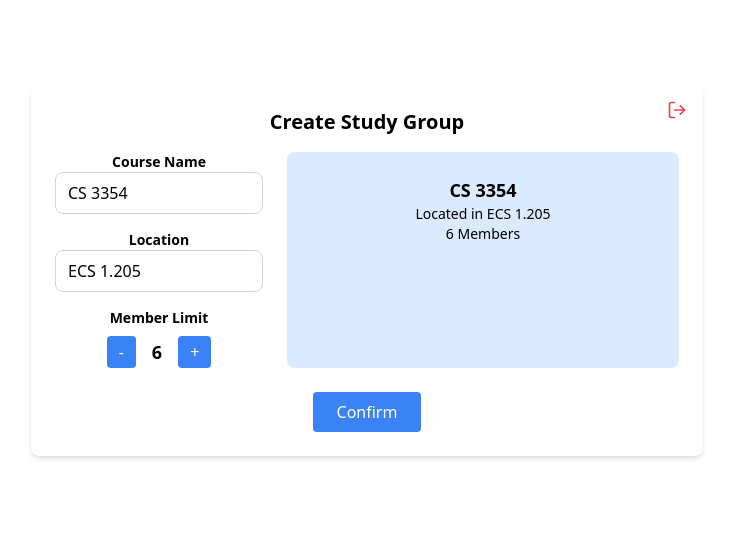
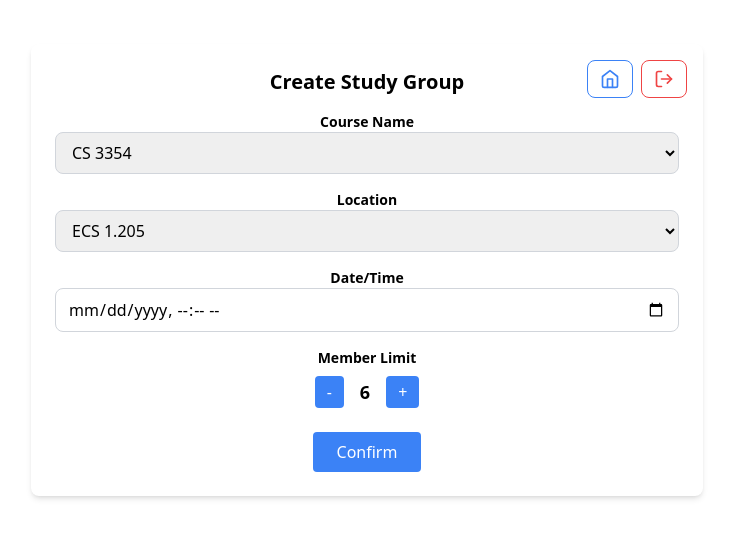
Before and after one commit to UTD-Fall-2024-Sec-6/Group-7, a React (Vite) app in the folder classcohort/app/: page /create in a window 1280 px wide. Shown: the part 162-700 px from the top of the page, without its empty margins (273-1006 px from the left). Built offline with nearby package versions, Linux system fonts and the light colour scheme.

Commit message:
update test cases for homepage, create

```diff
--- a/classcohort/app/src/App.jsx
+++ b/classcohort/app/src/App.jsx
@@ -3,7 +3,6 @@ import Signin from "./Signin.jsx";
 import Signup from "./Signup.jsx";
 import Homepage from "./homepage.jsx";
 import Create from "./create.jsx";
-import Join from "./join.jsx";
 import Chat from "./chat.jsx";
 import Select from "./Select.jsx"
 import "./App.css";
@@ -18,7 +17,6 @@ function App() {
         <Route path="/signup" element={<Signup />} />
         <Route path="/app" element={<Homepage />} />
         <Route path="/create" element={<Create />} />
-        <Route path="/join" element={<Join />} />
         <Route path="/chat" element={<Chat />} />
         <Route path="/select" element={<Select />} />
       </Routes>
--- a/classcohort/app/src/Select.jsx
+++ b/classcohort/app/src/Select.jsx
@@ -1,58 +1,109 @@
-import React, { useState } from "react";
+import React, { useState, useEffect } from "react";
 import { useNavigate } from "react-router-dom";
-import { FiLogOut } from "react-icons/fi"; // Importing the logout icon
+import { FiLogOut, FiHome } from "react-icons/fi"; // Importing icons
 
 const Select = () => {
   const navigate = useNavigate();
-    const [courses] = useState([
-        { name: "CS 3354", location: "ECS 1.205", memberLimit: 24 },
-        { name: "CS 4341", location: "ECS 1.206", memberLimit: 7 },
-        { name: "CS 3230", location: "ECS 2.101", memberLimit: 26 },
-        { name: "CS 2305", location: "ECS 2.102", memberLimit: 15 },
-    ]);
+
+  // Retrieve study groups from localStorage or use predefined courses
+  const [courses, setCourses] = useState(
+    JSON.parse(localStorage.getItem("studyGroups")) || []
+  );
+
+  useEffect(() => {
+    // Update localStorage when courses change
+    localStorage.setItem("studyGroups", JSON.stringify(courses));
+  }, [courses]);
+
+  const handleHomePage = () => {
+    navigate("/app");
+  };
 
   const handleSignOut = () => {
-        // Perform sign-out logic here
-        navigate("/signin"); // Redirect to the sign-in page or appropriate route
+    navigate("/signin");
+  };
+
+  const handleDelete = (index) => {
+    const updatedCourses = courses.filter((_, i) => i !== index);
+    setCourses(updatedCourses);
+    localStorage.setItem("studyGroups", JSON.stringify(updatedCourses)); // Update localStorage
   };
 
   return (
     <>
       <main className="h-screen flex items-center justify-center">
         <div className="bg-white p-6 rounded-lg shadow-md w-full max-w-4xl relative">
-                    {/* Sign Out Icon */}
+          {/* Navigation Buttons */}
+          <div className="absolute top-4 right-4 flex space-x-2">
+            {/* HomePage Button */}
+            <button
+              onClick={handleHomePage}
+              className="text-blue-500 hover:text-blue-600 px-3 py-2 rounded-lg border border-blue-500 hover:bg-blue-100 flex items-center space-x-1"
+              aria-label="HomePage"
+            >
+              <FiHome size={20} />
+            </button>
+
+            {/* Sign Out Button */}
             <button
               onClick={handleSignOut}
-                        className="absolute top-4 right-4 text-red-500 hover:text-red-600"
+              className="text-red-500 hover:text-red-600 px-3 py-2 rounded-lg border border-red-500 hover:bg-red-100 flex items-center space-x-1"
               aria-label="Sign Out"
             >
               <FiLogOut size={20} />
             </button>
+          </div>
 
           {/* Title */}
           <h2 className="text-xl font-bold text-center mb-6">
             Your Study Groups
           </h2>
 
-                    {/* Course Cards */}
-                    <div className="grid grid-cols-2 gap-6 md:grid-cols-3 lg:grid-cols-4">
+          {/* Courses Section */}
+          {courses.length > 0 ? (
+            <div
+              className="grid grid-cols-1 gap-4 md:grid-cols-2 lg:grid-cols-3 overflow-y-auto"
+              style={{ maxHeight: "400px" }} // Add scroll if there are many groups
+            >
               {courses.map((course, index) => (
                 <div
                   key={index}
-                                className="bg-blue-100 p-6 rounded-lg shadow-lg text-center flex flex-col items-center"
+                  className="relative bg-blue-100 p-6 rounded-lg shadow-lg text-center flex flex-col items-center"
                 >
                   <h3 className="text-lg font-bold mb-2">{course.name}</h3>
-                                <p className="text-sm mb-2">Located in {course.location}</p>
-                                <p className="text-sm mb-4">{course.memberLimit} Members</p>
+                  <p className="text-sm mb-2">
+                    <strong>Course Number:</strong> {course.courseName}
+                  </p>
+                  <p className="text-sm mb-2">
+                    <strong>Location:</strong> {course.location}
+                  </p>
+                  <p className="text-sm mb-4">
+                    <strong>Members:</strong> {course.memberLimit}
+                  </p>
+                  <div className="flex space-x-2">
                     <button
                       onClick={() => navigate("/chat")}
                       className="px-4 py-2 bg-blue-500 text-white rounded hover:bg-blue-600"
                     >
                       Select
                     </button>
+                    <button
+                      onClick={() => handleDelete(index)}
+                      className="px-4 py-2 bg-red-500 text-white rounded hover:bg-red-600"
+                    >
+                      Delete
+                    </button>
+                  </div>
                 </div>
               ))}
             </div>
+          ) : (
+            <div className="flex flex-col items-center justify-center h-64">
+              <p className="text-center text-gray-500">
+                No study groups available. Create one to get started!
+              </p>
+            </div>
+          )}
         </div>
       </main>
     </>
--- a/classcohort/app/src/chat.jsx
+++ b/classcohort/app/src/chat.jsx
@@ -1,6 +1,6 @@
 import React, { useState, useRef, useEffect } from "react";
 import { useNavigate } from "react-router-dom";
-import { FiLogOut } from "react-icons/fi"; // Importing the logout icon
+import { FiLogOut, FiHome } from "react-icons/fi"; // Importing icons
 
 const ChatPage = () => {
   const [chats, setChats] = useState([
@@ -11,7 +11,7 @@ const ChatPage = () => {
     { id: 5, name: "Chat 5" },
     { id: 6, name: "Chat 6" },
   ]);
-  const [currentChatId, setCurrentChatId] = useState(1); // Active chat ID
+  const [currentChatId, setCurrentChatId] = useState(1);
   const [chatHistories, setChatHistories] = useState({
     1: [{ id: 1, text: "Hello!", sender: "me" }],
     2: [{ id: 1, text: "Welcome to Chat 2", sender: "them" }],
@@ -24,7 +24,6 @@ const ChatPage = () => {
   const chatBoxRef = useRef(null);
   const navigate = useNavigate();
 
-  // Auto-scroll to the newest message
   useEffect(() => {
     if (chatBoxRef.current) {
       chatBoxRef.current.scrollTop = chatBoxRef.current.scrollHeight;
@@ -35,7 +34,6 @@ const ChatPage = () => {
     e.preventDefault();
     if (!newMessage.trim()) return;
 
-    // Add user message to the current chat history
     const userMessage = { id: Date.now(), text: newMessage, sender: "me" };
     setChatHistories((prevHistories) => ({
       ...prevHistories,
@@ -43,7 +41,6 @@ const ChatPage = () => {
     }));
     setNewMessage("");
 
-    // Simulated bot response
     setTimeout(() => {
       const botMessage = {
         id: Date.now() + 1,
@@ -60,41 +57,59 @@ const ChatPage = () => {
   const handleChatSwitch = (chatId) => {
     setCurrentChatId(chatId);
 
-    // If the chat does not exist in the history, initialize it
     setChatHistories((prevHistories) => ({
       ...prevHistories,
       [chatId]: prevHistories[chatId] || [],
     }));
   };
 
+  const handleHomePage = () => {
+    navigate("/app");
+  };
+
   const handleSignOut = () => {
-    // Perform sign-out logic
-    navigate("/signin"); // Redirect to sign-in page
+    navigate("/signin");
   };
 
   return (
     <>
       <main className="h-screen flex items-center justify-center">
         <div className="bg-white p-6 rounded-lg shadow-md w-full max-w-4xl relative">
+          {/* Navigation Buttons */}
+          <div className="absolute top-4 right-4 flex space-x-2">
+            {/* Homepage Button */}
+            <button
+              onClick={handleHomePage}
+              className="text-blue-500 hover:text-blue-600 px-3 py-2 rounded-lg border border-blue-500 hover:bg-blue-100 flex items-center space-x-1"
+              aria-label="HomePage"
+            >
+              <FiHome size={20} />
+            </button>
+
             {/* Sign Out Button */}
             <button
               onClick={handleSignOut}
-            className="absolute top-4 right-4 text-red-500 hover:text-red-600"
+              className="text-red-500 hover:text-red-600 px-3 py-2 rounded-lg border border-red-500 hover:bg-red-100 flex items-center space-x-1"
               aria-label="Sign Out"
             >
               <FiLogOut size={20} />
             </button>
+          </div>
 
           {/* Header */}
-          <h2 className="text-xl font-bold text-center mb-4">Message</h2>
+          <h2 className="text-xl font-bold text-center mb-4">
+            {chats.find((chat) => chat.id === currentChatId)?.name || "Message"}
+          </h2>
 
           {/* Main Content */}
           <div className="flex space-x-6">
             {/* Left Section: Recent Chats */}
             <div className="space-y-4 w-1/4">
-              <div>
               <h3 className="text-lg font-bold text-center">Recent Chats</h3>
-                <div className="bg-blue-100 rounded-lg p-2 space-y-2">
+              <div
+                className="bg-blue-100 rounded-lg p-2 space-y-2 overflow-y-auto"
+                style={{ maxHeight: "300px" }}
+              >
                 {chats.map((chat) => (
                   <p
                     key={chat.id}
@@ -108,7 +123,6 @@ const ChatPage = () => {
                     {chat.name}
                   </p>
                 ))}
-                </div>
               </div>
             </div>
 
@@ -160,16 +174,6 @@ const ChatPage = () => {
               </form>
             </div>
           </div>
-
-          {/* Navigation Button to /app */}
-          <div className="flex justify-center mt-4">
-            <button
-              onClick={() => navigate("/app")}
-              className="px-6 py-2 bg-green-500 text-white rounded hover:bg-green-600"
-            >
-              Go to HomePage
-            </button>
-          </div>
         </div>
       </main>
     </>
--- a/classcohort/app/src/create.jsx
+++ b/classcohort/app/src/create.jsx
@@ -1,12 +1,18 @@
 import React, { useState } from "react";
 import { useNavigate } from "react-router-dom";
-import { FiLogOut } from "react-icons/fi"; // Importing the logout icon
+import { FiLogOut, FiHome } from "react-icons/fi"; // Importing icons
 
 const CreateStudyGroup = () => {
   const navigate = useNavigate();
-  const [courseName, setCourseName] = useState("CS 3354");
-  const [location, setLocation] = useState("ECS 1.205");
+
+  const courseOptions = ["CS 3354", "CS 4341", "CS 3230", "CS 2305"];
+  const locationOptions = ["ECS 1.205", "ECS 1.206", "ECS 2.101", "ECS 2.102"];
+
+  const [courseName, setCourseName] = useState(courseOptions[0]); // Default to first option
+  const [location, setLocation] = useState(locationOptions[0]); // Default to first option
   const [memberLimit, setMemberLimit] = useState(6);
+  const [dateTime, setDateTime] = useState("");
+  const [dateError, setDateError] = useState(""); // To handle date/time errors
 
   const handleIncrement = () => {
     setMemberLimit((prev) => prev + 1);
@@ -17,22 +23,74 @@ const CreateStudyGroup = () => {
   };
 
   const handleSignOut = () => {
-    // Perform sign-out logic here
-    navigate("/signin"); // Redirect to the sign-in page or appropriate route
+    navigate("/signin");
+  };
+
+  const handleHomePage = () => {
+    navigate("/app");
+  };
+
+  const handleDateChange = (value) => {
+    setDateTime(value);
+    if (new Date(value) <= new Date()) {
+      setDateError("Please select a valid future date and time.");
+    } else {
+      setDateError("");
+    }
+  };
+
+  const handleConfirm = () => {
+    // Validate Date/Time
+    if (!dateTime || new Date(dateTime) <= new Date()) {
+      setDateError("Please select a valid future date and time.");
+      return;
+    }
+
+    // Validate Member Limit
+    if (memberLimit <= 0) {
+      alert("Member limit must be greater than 0!");
+      return;
+    }
+
+    // Save the study group information and navigate to the Select page
+    const newStudyGroup = { courseName, location, memberLimit, dateTime };
+
+    // Retrieve existing study groups from localStorage
+    const existingGroups =
+      JSON.parse(localStorage.getItem("studyGroups")) || [];
+
+    // Add new study group
+    const updatedGroups = [...existingGroups, newStudyGroup];
+    localStorage.setItem("studyGroups", JSON.stringify(updatedGroups));
+
+    // Navigate to the Select page
+    navigate("/select");
   };
 
   return (
     <>
       <main className="h-screen flex items-center justify-center">
         <div className="bg-white p-6 rounded-lg shadow-md w-full max-w-2xl relative">
-          {/* Sign Out Icon */}
+          {/* Navigation Buttons */}
+          <div className="absolute top-4 right-4 flex space-x-2">
+            {/* Homepage Button */}
+            <button
+              onClick={handleHomePage}
+              className="text-blue-500 hover:text-blue-600 px-3 py-2 rounded-lg border border-blue-500 hover:bg-blue-100 flex items-center space-x-1"
+              aria-label="HomePage"
+            >
+              <FiHome size={20} />
+            </button>
+
+            {/* Sign Out Button */}
             <button
               onClick={handleSignOut}
-            className="absolute top-4 right-4 text-red-500 hover:text-red-600"
+              className="text-red-500 hover:text-red-600 px-3 py-2 rounded-lg border border-red-500 hover:bg-red-100 flex items-center space-x-1"
               aria-label="Sign Out"
             >
               <FiLogOut size={20} />
             </button>
+          </div>
 
           {/* Header */}
           <h2 className="text-xl font-bold text-center mb-4">
@@ -40,27 +98,58 @@ const CreateStudyGroup = () => {
           </h2>
 
           {/* Main Content */}
-          <div className="flex space-x-6">
-            {/* Left Section: Inputs */}
-            <div className="space-y-4 w-1/3">
+          <div className="space-y-4">
+            {/* Course Name Dropdown */}
             <div>
               <label className="block text-sm font-bold">Course Name</label>
-                <input
-                  type="text"
+              <select
                 value={courseName}
                 onChange={(e) => setCourseName(e.target.value)}
                 className="w-full px-3 py-2 border border-gray-300 rounded-lg focus:outline-none focus:ring-2 focus:ring-blue-500"
-                />
+              >
+                {courseOptions.map((course) => (
+                  <option key={course} value={course}>
+                    {course}
+                  </option>
+                ))}
+              </select>
             </div>
+
+            {/* Location Dropdown */}
             <div>
               <label className="block text-sm font-bold">Location</label>
-                <input
-                  type="text"
+              <select
                 value={location}
                 onChange={(e) => setLocation(e.target.value)}
                 className="w-full px-3 py-2 border border-gray-300 rounded-lg focus:outline-none focus:ring-2 focus:ring-blue-500"
+              >
+                {locationOptions.map((loc) => (
+                  <option key={loc} value={loc}>
+                    {loc}
+                  </option>
+                ))}
+              </select>
+            </div>
+
+            {/* Date/Time Picker */}
+            <div>
+              <label className="block text-sm font-bold">Date/Time</label>
+              <input
+                type="datetime-local"
+                value={dateTime}
+                onChange={(e) => handleDateChange(e.target.value)}
+                className={`w-full px-3 py-2 border ${
+                  dateError ? "border-red-500" : "border-gray-300"
+                } rounded-lg focus:outline-none focus:ring-2 ${
+                  dateError ? "focus:ring-red-500" : "focus:ring-blue-500"
+                }`}
               />
+              {dateError && (
+                <p className="text-red-500 text-sm mt-1">{dateError}</p>
+              )}
             </div>
+
+            {/* Member Limit */}
             <div>
               <label className="block text-sm font-bold text-center">
                 Member Limit
@@ -83,18 +172,10 @@ const CreateStudyGroup = () => {
             </div>
           </div>
 
-            {/* Right Section: Preview Box */}
-            <div className="flex-grow bg-blue-100 rounded-lg p-6 text-center">
-              <h3 className="text-lg font-bold">{courseName}</h3>
-              <p className="text-sm">Located in {location}</p>
-              <p className="text-sm">{memberLimit} Members</p>
-            </div>
-          </div>
-
           {/* Confirm Button */}
           <div className="flex justify-center mt-6">
             <button
-              onClick={() => navigate("/join")}
+              onClick={handleConfirm}
               className="px-6 py-2 bg-blue-500 text-white rounded hover:bg-blue-600"
             >
               Confirm
--- a/classcohort/app/src/join.jsx
+++ /dev/null
@@ -1,97 +0,0 @@
-import React, { useState } from "react";
-import { useNavigate } from "react-router-dom";
-import { FiLogOut } from "react-icons/fi"; // Importing the logout icon
-
-const CreateStudyGroup = () => {
-  const navigate = useNavigate();
-  const [courseName, setCourseName] = useState("CS 3354");
-  const [location, setLocation] = useState("ECS 1.205");
-  const [memberLimit, setMemberLimit] = useState(6);
-
-  const handleIncrement = () => {
-    setMemberLimit((prev) => prev + 1);
-  };
-
-  const handleDecrement = () => {
-    if (memberLimit > 1) setMemberLimit((prev) => prev - 1);
-  };
-
-  const handleSignOut = () => {
-    // Perform sign-out logic here
-    navigate("/signin"); // Redirect to the sign-in page
-  };
-
-  return (
-    <>
-      <main className="h-screen flex items-center justify-center">
-        <div className="bg-white p-6 rounded-lg shadow-md w-full max-w-2xl relative">
-          {/* Sign Out Button */}
-          <button
-            onClick={handleSignOut}
-            className="absolute top-4 right-4 text-red-500 hover:text-red-600"
-            aria-label="Sign Out"
-          >
-            <FiLogOut size={20} />
-          </button>
-
-          {/* Header */}
-          <h2 className="text-xl font-bold text-center mb-4">Join Study Group</h2>
-
-          {/* Main Content */}
-          <div className="flex space-x-6">
-            {/* Left Section: Inputs */}
-            <div className="space-y-4 w-1/3">
-              <div>
-                <label className="block text-sm font-bold">Course Name</label>
-                <input
-                  type="text"
-                  value={courseName}
-                  onChange={(e) => setCourseName(e.target.value)}
-                  className="w-full px-3 py-2 border border-gray-300 rounded-lg focus:outline-none focus:ring-2 focus:ring-blue-500"
-                />
-              </div>
-              <div>
-                <label className="block text-sm font-bold">Location</label>
-                <input
-                  type="text"
-                  value={location}
-                  onChange={(e) => setLocation(e.target.value)}
-                  className="w-full px-3 py-2 border border-gray-300 rounded-lg focus:outline-none focus:ring-2 focus:ring-blue-500"
-                />
-              </div>
-            </div>
-
-            {/* Right Section: Preview Box */}
-            <div className="flex-grow bg-blue-100 rounded-lg p-6 text-center">
-              <h3 className="text-lg font-bold">{courseName}</h3>
-              <p className="text-sm">Located in {location}</p>
-              <p className="text-sm">{memberLimit} Members</p>
-            </div>
-          </div>
-
-          {/* Join Button */}
-          <div className="flex justify-center mt-6">
-            <button
-              onClick={() => navigate("/chat")}
-              className="px-6 py-2 bg-blue-500 text-white rounded hover:bg-blue-600"
-            >
-              Join
-            </button>
-          </div>
-
-          {/* Navigation Button to /app */}
-          <div className="flex justify-center mt-4">
-            <button
-              onClick={() => navigate("/app")}
-              className="px-6 py-2 bg-green-500 text-white rounded hover:bg-green-600"
-            >
-              Go to HomePage
-            </button>
-          </div>
-        </div>
-      </main>
-    </>
-  );
-};
-
-export default CreateStudyGroup;
```
Also changed, not shown: classcohort/app/src/homepage.jsx (+4 -10 lines). Lines whose indentation alone changed are shown as unchanged.
